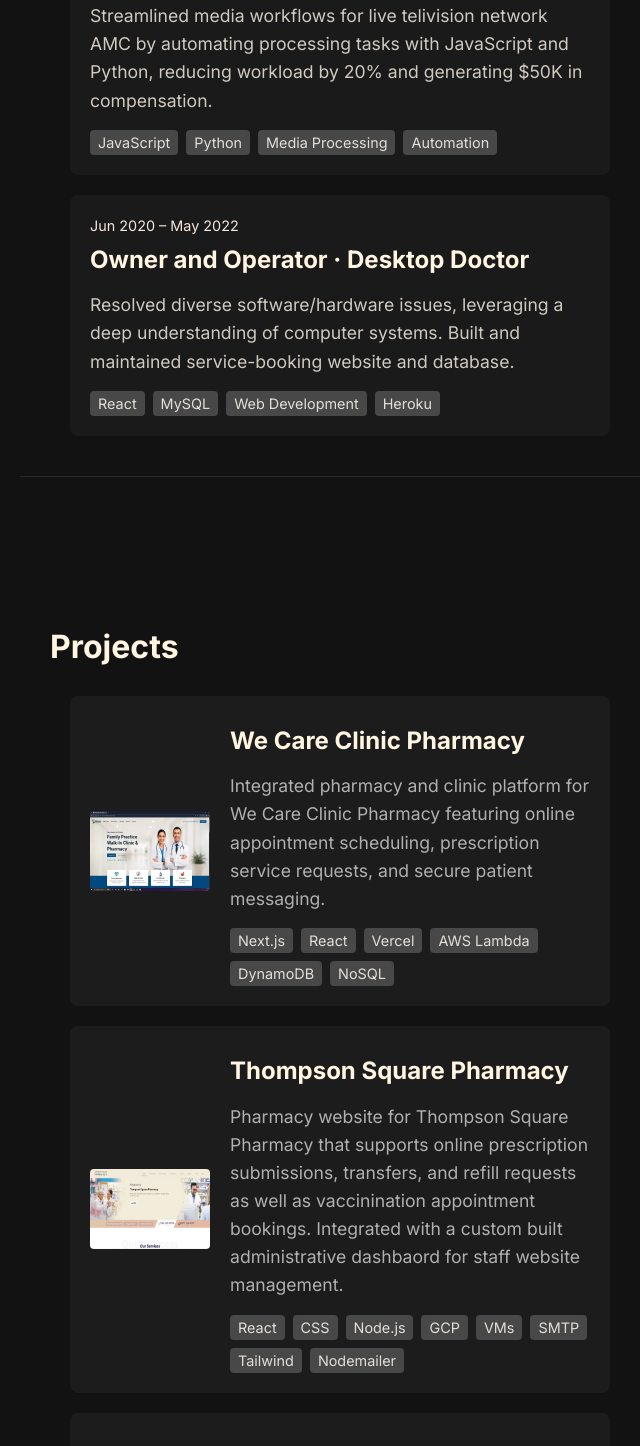
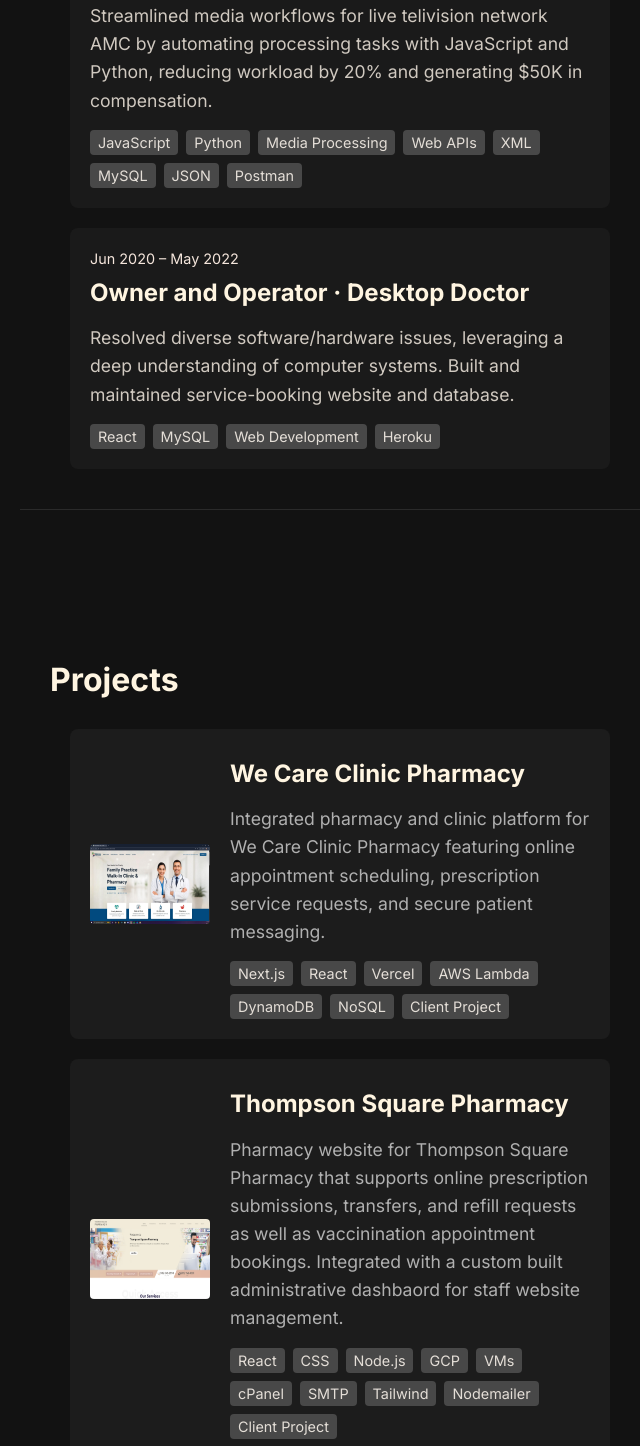
Before and after one commit to fadymorcos21/web-portfolio, a React (Create React App) app: page / in a window 1280 px wide. Shown: the part 1840-3286 px from the top of the page, without its empty margins (620-1260 px from the left). Built offline with nearby package versions, Linux system fonts and the light colour scheme.

Commit message:
final retouch ups

```diff
--- a/src/sections/Experience.js
+++ b/src/sections/Experience.js
@@ -64,7 +64,11 @@
             <span>JavaScript</span>
             <span>Python</span>
             <span>Media Processing</span>
-            <span>Automation</span>
+            <span>Web APIs</span>
+            <span>XML</span>
+            <span>MySQL</span>
+            <span>JSON</span>
+            <span>Postman</span>
           </div>
         </div>
 
--- a/src/sections/Projects.js
+++ b/src/sections/Projects.js
@@ -10,7 +10,15 @@
       description:
         "Integrated pharmacy and clinic platform for We Care Clinic Pharmacy featuring online appointment scheduling, prescription service requests, and secure patient messaging.",
       link: "https://we-care-clinic-pharmacy-site.vercel.app/",
-      tags: ["Next.js", "React", "Vercel", "AWS Lambda", "DynamoDB", "NoSQL"],
+      tags: [
+        "Next.js",
+        "React",
+        "Vercel",
+        "AWS Lambda",
+        "DynamoDB",
+        "NoSQL",
+        "Client Project",
+      ],
       imageUrl: "/images/wecare.jpg",
     },
     {
@@ -24,9 +32,11 @@
         "Node.js",
         "GCP",
         "VMs",
+        "cPanel",
         "SMTP",
         "Tailwind",
         "Nodemailer",
+        "Client Project",
       ],
       imageUrl: "/images/thompsonsquarepharmacy.png",
     },
@@ -42,6 +52,7 @@
         "AWS Lambda",
         "DynamoDB",
         "Vercel",
+        "Client Project",
       ],
       imageUrl: "/images/BondHeadPharmacy.jpg",
     },
```
